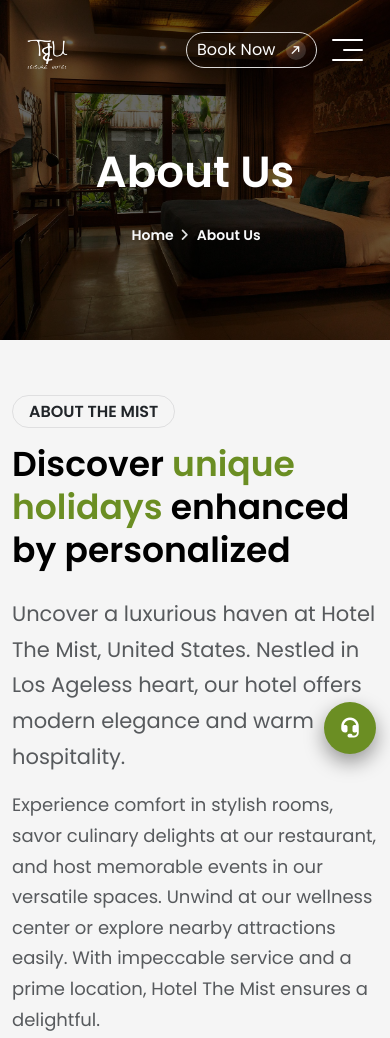
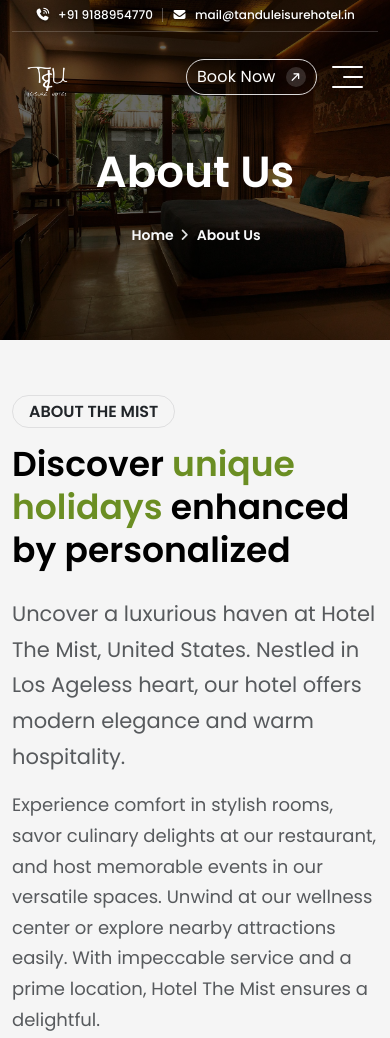
Before and after one commit to vishnuprasad337/T-U, a Django app: page /about/ in a window 390 px wide. Shown: the top 1038 px of the page. Run offline with Django 5.2, Linux system fonts and the light colour scheme; data comes from the database, SQL or seed files in the repository; some libraries are stand-ins or nearby versions.

Commit message:
updted mail and ph social medai links

```diff
--- a/templates/frontends/base.html
+++ b/templates/frontends/base.html
@@ -39,7 +39,7 @@
     width: auto;
     display: block;
     filter: brightness(0) invert(1) !important;
-    transition: filter 0.3s ease;
+    transition: filter 0.3s ease, max-height 0.3s ease;
 }
         /* Footer logo */
         #footer .footer-logo img {
@@ -47,132 +47,14 @@
             width: auto;
             display: block;
         }
-                /* Back to Top — replaced by Contact FAB, hide the old arrow */
-        #back-to-top { display: none !important; }
+        /* Back to Top button — green to match theme */
+        #back-to-top {
+            background-color: #6B8E23 !important;
+        }
+        #back-to-top:hover {
+            background-color: #556B2F !important;
+        }
 
-        /* ===== Contact FAB (mail + call) ===== */
-        .contact-fab-wrap {
-            position: fixed;
-            right: 22px;
-            bottom: 24px;
-            z-index: 998;
-            display: flex;
-            flex-direction: column;
-            align-items: flex-end;
-            gap: 16px;
-            opacity: 0;
-            visibility: hidden;
-            transform: translateY(20px) scale(.92);
-            transition: opacity .35s ease, transform .35s ease, visibility .35s;
-            pointer-events: none;
-            max-width: calc(100vw - 32px);
-        }
-        .contact-fab-wrap.is-visible {
-            opacity: 1;
-            visibility: visible;
-            transform: translateY(0) scale(1);
-            pointer-events: auto;
-        }
-        .contact-fab-options {
-            display: flex;
-            flex-direction: column;
-            align-items: flex-end;
-            gap: 14px;
-            opacity: 0;
-            visibility: hidden;
-            transform: translateY(10px) scale(.95);
-            transition: opacity .3s ease, transform .3s ease, visibility .3s;
-            max-width: 100%;
-        }
-        .contact-fab-options.is-open {
-            opacity: 1;
-            visibility: visible;
-            transform: translateY(0) scale(1);
-        }
-        .contact-fab-item {
-            display: flex;
-            align-items: center;
-            gap: 14px;
-            background-color: #6B8E23;
-            color: #fff;
-            border-radius: 999px;
-            padding: 14px 26px 14px 14px;
-            box-shadow: 0 8px 20px rgba(0,0,0,0.35);
-            text-decoration: none;
-            transition: background-color .25s ease, transform .2s ease;
-            max-width: 100%;
-        }
-        .contact-fab-item:hover {
-            background-color: #556B2F;
-            color: #fff;
-            transform: scale(1.03);
-        }
-                .contact-fab-item .fab-icon-circle {
-            width: 68px;
-            height: 68px;
-            border-radius: 50%;
-            background-color: rgba(255,255,255,0.2);
-            display: flex;
-            align-items: center;
-            justify-content: center;
-            font-size: 1.75rem;
-            flex-shrink: 0;
-        }
-        .contact-fab-item .fab-label {
-            font-size: 1.4rem;
-            font-weight: 700;
-            color: #fff;
-            white-space: nowrap;
-            overflow: hidden;
-            text-overflow: ellipsis;
-        }
-        .contact-fab-toggle {
-            width: 72px;
-            height: 72px;
-            border-radius: 50%;
-            background-color: #6B8E23;
-            color: #fff;
-            display: flex;
-            align-items: center;
-            justify-content: center;
-            font-size: 1.8rem;
-            border: none;
-            box-shadow: 0 8px 20px rgba(0,0,0,0.4);
-            cursor: pointer;
-            transition: background-color .25s ease, transform .2s ease;
-        }
-        .contact-fab-toggle:hover,
-        .contact-fab-toggle.active {
-            background-color: #556B2F;
-        }
-                       @media (max-width: 576px) {
-            .contact-fab-wrap {
-                right: 14px;
-                bottom: 90px;
-                gap: 10px;
-                align-items: flex-end;
-                max-width: 68vw;
-            }
-            .contact-fab-item {
-                padding: 9px 14px 9px 9px;
-                gap: 9px;
-                max-width: 100%;
-                width: auto;
-            }
-            .contact-fab-item .fab-icon-circle { width: 42px; height: 42px; font-size: 1.05rem; }
-            .contact-fab-item .fab-label {
-                font-size: 0.82rem;
-                white-space: normal;
-                line-height: 1.2;
-                text-overflow: clip;
-                overflow: visible;
-                word-break: break-word;
-            }
-            .contact-fab-toggle { width: 52px; height: 52px; font-size: 1.25rem; }
-        }
-        @media (max-width: 380px) {
-            .contact-fab-wrap { bottom: 80px; max-width: 62vw; }
-        }
         /* Make container relative so we can absolutely position elements if needed */
         #header .primary-menu .container {
             position: relative;
@@ -191,11 +73,150 @@
         #header .primary-menu {
             background: transparent;
             transition: background-color 0.3s ease;
-             height: 118px !important;
+            display: flex;
+            align-items: stretch;
+            overflow: visible;
+            padding: 0;
+        }
+
+        /* ===== Topbar row + main row now live INSIDE .primary-menu's
+           container, stacked vertically, instead of as a separate sibling
+           element. Being part of the same nav element that the theme's
+           sticky/slide scroll JS already measures and repositions means
+           it can no longer get clipped out once the header goes sticky. */
+        #header .primary-menu .container {
+            display: flex;
+            flex-direction: column;
+            align-items: stretch;
+        }
+
+        /* Topbar row — phone, email, social icons, above the logo row */
+                .header-topbar-row {
+            padding: 0.15rem 0;
+            font-size: 0.95rem;
+            border-bottom: 1px solid rgba(255,255,255,0.18);
+            transition: border-color 0.3s ease, padding 0.3s ease;
+        }
+        .header-topbar-row .topbar-contact {
+            gap: 1.25rem !important;
+        }
+        .header-topbar-row .topbar-link {
+            color: #fff;
+            text-decoration: none;
+            display: inline-flex;
+            align-items: center;
+            gap: 0.5rem;
+            text-shadow: 0 1px 3px rgba(0,0,0,0.6);
+            font-family: 'Poppins', sans-serif;
+            font-weight: 500;
+            transition: color 0.3s ease;
+        }
+        .header-topbar-row .topbar-link i {
+            font-size: 0.9rem;
+        }
+        .header-topbar-row .topbar-link:hover {
+            color: #d7e4b0;
+        }
+        /* Thin divider between phone and email, for a more structured look */
+        .header-topbar-row .topbar-contact a:first-child {
+            position: relative;
+            padding-right: 1.25rem;
+        }
+        .header-topbar-row .topbar-contact a:first-child::after {
+            content: "";
+            position: absolute;
+            right: -0.05rem;
+            top: 50%;
+            transform: translateY(-50%);
+            width: 1px;
+            height: 14px;
+            background: rgba(255,255,255,0.3);
+        }
+        #header.scrolled .header-topbar-row .topbar-contact a:first-child::after {
+            background: rgba(107,142,35,0.3);
+        }
+        .header-topbar-row .topbar-social-icons {
+            display: flex;
+            gap: 0.5rem;
+            margin: 0;
+            padding: 0;
+            list-style: none;
+        }
+        .header-topbar-row .topbar-social-icons li a {
+            width: 30px;
+            height: 30px;
             display: flex;
             align-items: center;
-            overflow: visible;
+            justify-content: center;
+            border-radius: 50%;
+            background: rgba(255,255,255,0.15);
+            color: #fff;
+            font-size: 0.85rem;
+            transition: background-color 0.3s ease, color 0.3s ease;
         }
+        .header-topbar-row .topbar-social-icons li a:hover {
+            background: rgba(255,255,255,0.3);
+            color: #fff;
+        }
+
+        /* Main row — logo + nav links + Book Now + hamburger */
+                /* Main row — logo + nav links + Book Now + hamburger */
+        .header-main-row {
+            height: 90px;
+        }
+
+        /* Scrolled state: switch topbar row to olive-on-white to match the nav links */
+        #header.scrolled .header-topbar-row {
+            border-bottom-color: rgba(107,142,35,0.15);
+            padding: 0.3rem 0;
+        }
+        #header.scrolled .header-topbar-row .topbar-link {
+            color: #6B8E23;
+            text-shadow: none;
+        }
+        #header.scrolled .header-topbar-row .topbar-link:hover {
+            color: #556B2F;
+        }
+        #header.scrolled .header-topbar-row .topbar-social-icons li a {
+            background: rgba(107,142,35,0.12);
+            color: #6B8E23;
+        }
+        #header.scrolled .header-topbar-row .topbar-social-icons li a:hover {
+            background: rgba(107,142,35,0.25);
+        }
+
+        /* On tablet/mobile: keep phone + email visible above the logo,
+           but drop the social icons (too tight next to the logo/hamburger
+           row) and shrink/center the text to fit narrow screens. */
+        @media (max-width: 991px) {
+            .header-topbar-row {
+                justify-content: center;
+                padding: 0.4rem 0;
+            }
+            .header-topbar-row .topbar-social-icons {
+                display: none !important;
+            }
+            .header-topbar-row .topbar-contact {
+                gap: 0.9rem !important;
+                justify-content: center;
+                width: 100%;
+            }
+        }
+        @media (max-width: 576px) {
+            .header-topbar-row {
+                font-size: 0.75rem;
+            }
+            .header-topbar-row .topbar-link i {
+                font-size: 0.75rem;
+            }
+            .header-topbar-row .topbar-contact {
+                gap: 0.6rem !important;
+            }
+            .header-topbar-row .topbar-contact a:first-child {
+                padding-right: 0.6rem;
+            }
+        }
+
 
         /* Logo sits left, normal flow, always visible, vertically centered in the bar */
         #header .logo {
@@ -308,12 +329,12 @@
 
         /* Shorter navbar on tablet/mobile, logo scales down with it */
                 @media (max-width: 1199.98px) {
-            #header .primary-menu {
-                height: 110px !important;
+            .header-main-row {
+                height: 84px !important;
             }
         }
         @media (max-width: 576px) {
-            #header .primary-menu {
+            .header-main-row {
                 height: 90px !important;
             }
         }
@@ -580,15 +601,15 @@
             }
         }
 
-        /* ===== Navbar logo — mobile/tablet sizing (increased) ===== */
+        /* ===== Navbar logo — mobile/tablet sizing (matches compact main row) ===== */
         @media (max-width: 1199.98px) {
             #header .logo img {
-                max-height: 130px;   /* was 100px */
+                max-height: 130px;
             }
         }
         @media (max-width: 576px) {
             #header .logo img {
-                max-height: 100px;   /* was 80px */
+                max-height: 100px;
             }
         }
 
@@ -716,9 +737,35 @@
         <!-- Header
 		============================ -->
         <header id="header" class="sticky-top-slide">
-            <!-- Navbar -->
+            <!-- Navbar (topbar now lives INSIDE this nav, as its own row
+                 above the logo, so it's part of the same element the
+                 theme's sticky/slide scroll JS measures and manages —
+                 a separate sibling element was getting clipped once the
+                 header settled into its sticky/scrolled state). -->
             <nav class="primary-menu navbar navbar-expand-xl bg-transparent border-bottom-0 text-3 fw-600">
-                <div class="container">
+                <div class="container flex-column align-items-stretch">
+
+                    <!-- Top utility bar row: phone, email, social icons — sits above the logo -->
+                    <div class="header-topbar-row d-flex align-items-center justify-content-between w-100">
+                        <div class="topbar-contact d-flex align-items-center gap-4">
+                            <a href="tel:+919188954770" class="topbar-link">
+                                <i class="fa-solid fa-phone-volume"></i> <span>+91 9188954770</span>
+                            </a>
+                            <a href="mailto:mail@tanduleisurehotel.in" class="topbar-link">
+                                <i class="fa-solid fa-envelope"></i> <span>mail@tanduleisurehotel.in</span>
+                            </a>
+                        </div>
+                        <ul class="social-icons social-icons-light topbar-social-icons">
+                            <li><a href="http://www.facebook.com/" target="_blank" title="Facebook"><i class="fa-brands fa-facebook-f"></i></a></li>
+                            <li><a href="http://www.x.com/" target="_blank" title="X"><i class="fa-brands fa-x-twitter"></i></a></li>
+                            <li><a href="http://www.instagram.com/" target="_blank" title="Instagram"><i class="fa-brands fa-instagram"></i></a></li>
+                            <li><a href="http://www.whatsapp.com/" target="_blank" title="WhatsApp"><i class="fa-brands fa-whatsapp"></i></a></li>
+                        </ul>
+                    </div>
+                    <!-- Top utility bar row end -->
+
+                    <!-- Main row: logo + nav links + Book Now + hamburger -->
+                    <div class="header-main-row d-flex align-items-center w-100">
                         <!-- Logo -->
                         <a class="logo" href="{% url 'tandj_app:index' %}"><img src="{% static 'tandu-main/tandu.png' %}" alt=""></a>
                         <!-- Logo End -->
@@ -730,7 +777,6 @@
                                 <li class="nav-item">
                                     <a class="nav-link {% if request.resolver_match.url_name == 'about' %}active{% endif %}" href="{% url 'tandj_app:about' %}">About</a>
                                 </li>
-
                                 <li class="nav-item">
                                     <a class="nav-link" href="{% url 'tandj_app:rooms' %}">Rooms</a>
                                 </li>
@@ -739,7 +785,6 @@
                                 <li class="nav-item"><a class="nav-link" href="{% url 'tandj_app:restaurant' %}">Restaurant</a></li>
                                 <li class="nav-item"><a class="nav-link" href="{% url 'tandj_app:gallery_public' %}">Gallery</a></li>
                                 <li class="nav-item"><a class="nav-link" href="{% url 'tandj_app:blogs' %}">Blog</a></li>
-
                                 <li class="nav-item"><a class="nav-link" href="{% url 'tandj_app:contact' %}">Contact</a></li>
                             </ul>
                         </div>
@@ -755,6 +800,9 @@
                         <!-- Hamburger Menu Button -->
                         <button class="navbar-toggler" type="button" data-bs-toggle="collapse" data-bs-target="#header-nav"><span></span><span></span><span></span></button>
                         <!-- Hamburger Menu Button End -->
+                    </div>
+                    <!-- Main row end -->
+
                 </div>
             </nav>
             <!-- Navbar End -->
@@ -1150,22 +1198,8 @@
 
     <!-- Back to Top
 	============================================= -->
-           <!-- Contact Floating Button (mail + call) -->
-    <div class="contact-fab-wrap" id="contactFab">
-        <div class="contact-fab-options" id="contactFabOptions">
-            <a href="mailto:mail@tanduleisurehotel.in" class="contact-fab-item" aria-label="Email us">
-                <span class="fab-icon-circle"><i class="fa-solid fa-envelope"></i></span>
-                <span class="fab-label">mail@tanduleisurehotel.in</span>
-            </a>
-            <a href="tel:+919188954770" class="contact-fab-item" aria-label="Call us">
-                <span class="fab-icon-circle"><i class="fa-solid fa-phone-volume"></i></span>
-                <span class="fab-label">+91 9188954770</span>
-            </a>
-        </div>
-        <button type="button" class="contact-fab-toggle" id="contactFabToggle" aria-label="Contact us">
-            <i class="fa-solid fa-headset"></i>
-        </button>
-    </div>
+    <a id="back-to-top" href="javascript:void(0)"><i class="fa-solid fa-arrow-up"></i></a>
+
     <!-- JavaScript -->
     <script src="{% static 'tandu-main/js/jquery.min.js' %}"></script>
     <script src="{% static 'tandu-main/js/bootstrap.bundle.min.js' %}"></script>
@@ -1272,55 +1306,8 @@
             if (target && !related) cursor.classList.remove('cursor-hover');
         });
     });
+    </script>
 
-    </script>
-          <script>
-    (function () {
-        var fabWrap = document.getElementById('contactFab');
-        var toggleBtn = document.getElementById('contactFabToggle');
-        var optionsEl = document.getElementById('contactFabOptions');
-        if (!fabWrap || !toggleBtn || !optionsEl) return;
-
-        var IDLE_DELAY = 400; // ms with no scroll = "stopped"
-        var scrollTimer;
-        var manuallyOpened = false;
-
-        function showFab() { fabWrap.classList.add('is-visible'); }
-        function hideFab() {
-            if (manuallyOpened) return;
-            fabWrap.classList.remove('is-visible');
-            closeOptions();
-        }
-        function openOptions() {
-            optionsEl.classList.add('is-open');
-            toggleBtn.classList.add('active');
-        }
-        function closeOptions() {
-            optionsEl.classList.remove('is-open');
-            toggleBtn.classList.remove('active');
-        }
-
-        window.addEventListener('scroll', function () {
-            hideFab();
-            clearTimeout(scrollTimer);
-            scrollTimer = setTimeout(showFab, IDLE_DELAY);
-        }, { passive: true });
-
-        document.addEventListener('DOMContentLoaded', function () {
-            scrollTimer = setTimeout(showFab, IDLE_DELAY);
-        });
-
-        toggleBtn.addEventListener('click', function () {
-            manuallyOpened = !manuallyOpened;
-            if (manuallyOpened) {
-                showFab();
-                openOptions();
-            } else {
-                closeOptions();
-            }
-        });
-    })();
-    </script>
     {% block extra_js %}{% endblock %}
 </body>
 </html>
```
Also changed, not shown: templates/frontends/index.html (+126 -17 lines). Lines whose indentation alone changed are shown as unchanged.
